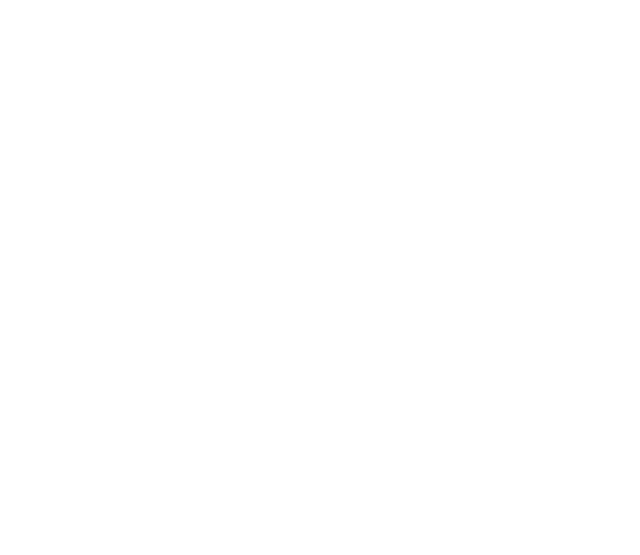
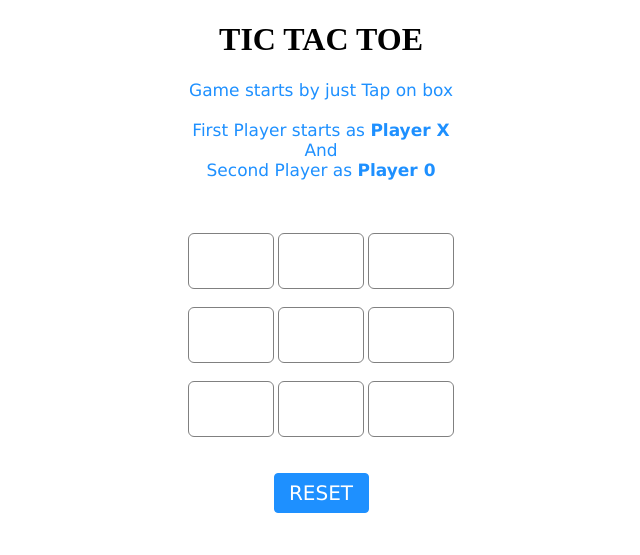
Before and after one commit to shwetaj954/30Tasks, a plain HTML site: page Day2 Tic Tac Toe Game/index.html in a window 1280 px wide. Shown: the whole page, without its empty margins (319-959 px from the left). Drawn offline with Linux system fonts and the light colour scheme.

Commit message:
Update index.html

```diff
--- a/Day2 Tic Tac Toe Game/index.html
+++ b/Day2 Tic Tac Toe Game/index.html
@@ -1,10 +1,76 @@
 <!DOCTYPE html>
-<html>
-    <head>
-        <title>Theme Changer- Day1</title>
-        <link rel="stylesheet" type="text/css" href="index.css">
-    </head>
-    <body>
-        <script src="index.js"></script>
-    </body>
+
+<head>
+	<meta name="viewport" content=
+		"width=device-width, initial-scale=1.0">
+        <title>tic tac toe</title>
+	<!-- CSS file Included -->
+	<link rel="stylesheet"
+		type="text/css" href="index.css">
+
+	<!-- JavaScript file included -->
+	<script src="index.js"></script>
+
+</head>
+
+<body>
+	<div id="main">
+		<h1>TIC TAC TOE</h1>
+
+		<!-- Game Instructions -->
+		<p id="ins">Game starts by just Tap on
+			box<br><br>First Player starts as
+			<b>Player X</b><br>And<br>Second
+			Player as <b>Player 0</b>
+		</p>
+
+
+
+		<br><br>
+		<!-- 3*3 grid of Boxes -->
+		<input type="text" id="b1" onclick=
+			"myfunc_3(); myfunc();" readonly>
+
+		<input type="text" id="b2" onclick=
+			"myfunc_4(); myfunc();" readonly>
+
+		<input type="text" id="b3" onclick=
+			"myfunc_5(); myfunc();" readonly>
+		<br><br>
+
+		<input type="text" id="b4" onclick=
+			"myfunc_6(); myfunc();" readonly>
+
+		<input type="text" id="b5" onclick=
+			"myfunc_7(); myfunc();" readonly>
+
+		<input type="text" id="b6" onclick=
+			"myfunc_8(); myfunc();" readonly>
+		<br><br>
+
+		<input type="text" id="b7" onclick=
+			"myfunc_9(); myfunc();" readonly>
+
+		<input type="text" id="b8" onclick=
+			"myfunc_10();myfunc();" readonly>
+
+		<input type="text" id="b9" onclick=
+			"myfunc_11();myfunc();" readonly>
+
+		<!-- Grid end here -->
+		<br><br><br>
+		<!-- Button to reset game -->
+		<button id="but" onclick="myfunc_2()">
+			RESET
+		</button>
+
+		<br><br>
+		<!-- Space to show player turn -->
+		<p id="print"></p>
+
+
+
+	</div>
+</body>
+
 </html>
```
